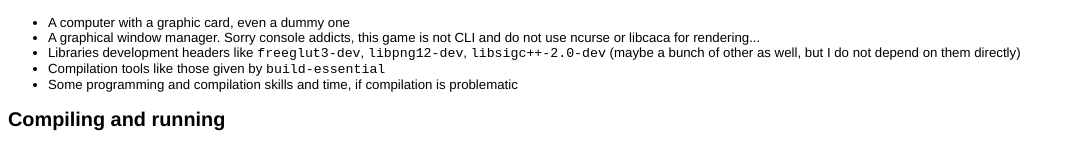
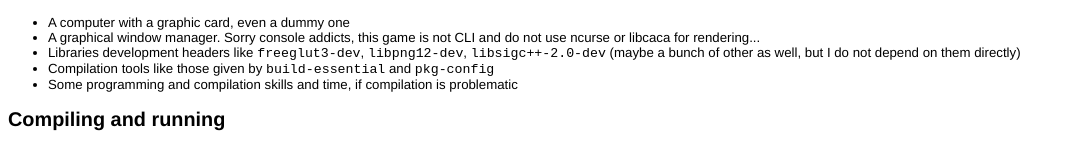
Before and after one commit to ofavre/Breach, a plain HTML site: page index.html in a window 1280 px wide. Shown: the part 3613-3761 px from the top of the page, without its empty margins (0-1075 px from the left). Drawn offline with Linux system fonts and the light colour scheme.

Commit message:
Forgot to mention pkg-config as a compilation tool dependency

```diff
--- a/index.html
+++ b/index.html
@@ -177,7 +177,7 @@ WARRANTIES OF MERCHANTIBILITY AND FITNESS FOR A PARTICULAR PURPOSE.</pre>
 			<li>A computer with a graphic card, even a dummy one</li>
 			<li>A graphical window manager. Sorry console addicts, this game is not CLI and do not use ncurse or libcaca for rendering...</li>
 			<li>Libraries development headers like <span class="monospaced">freeglut3-dev</span>, <span class="monospaced">libpng12-dev</span>, <span class="monospaced">libsigc++-2.0-dev</span> (maybe a bunch of other as well, but I do not depend on them directly)</li>
-			<li>Compilation tools like those given by <span class="monospaced">build-essential</span></li>
+			<li>Compilation tools like those given by <span class="monospaced">build-essential</span> and <span class="monospaced">pkg-config</span></li>
 			<li>Some programming and compilation skills and time, if compilation is problematic</li>
 		</ul>
 
```
